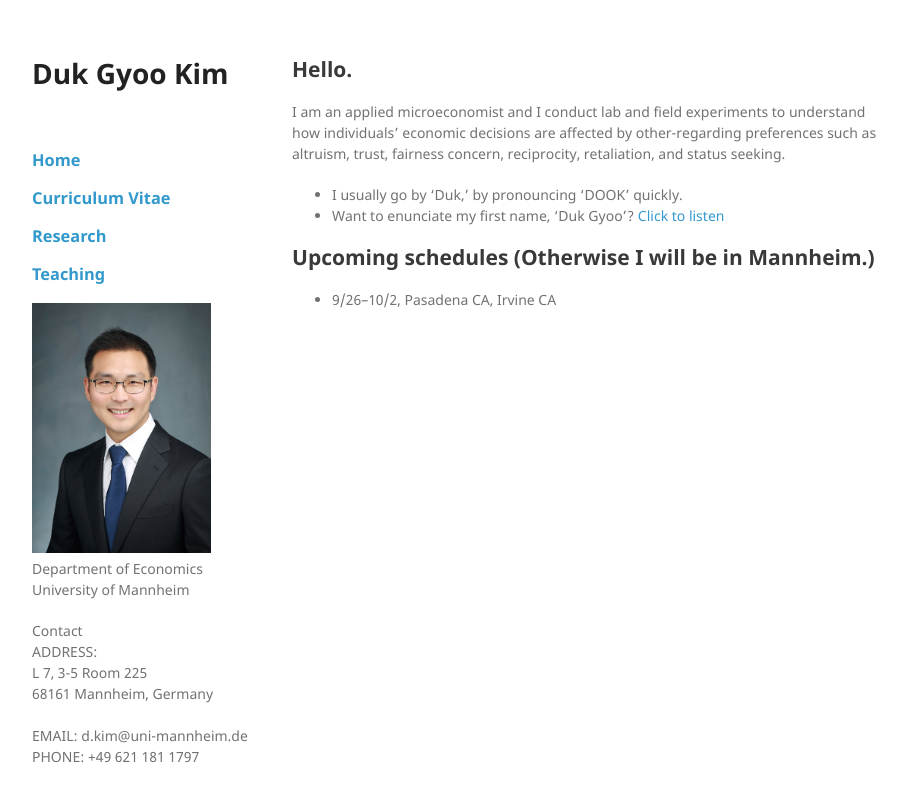
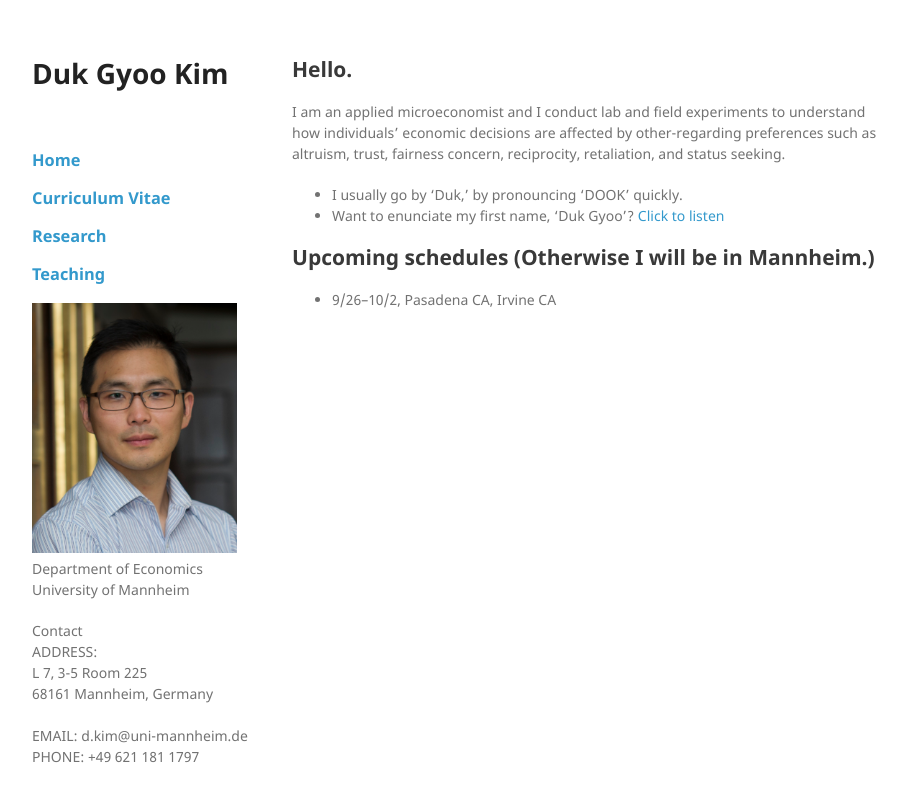
Before and after one commit to kimdukgyoo/kimdukgyoo.github.io, a Jekyll site: the page built from index.md, in a window 1280 px wide. Shown: the top 802 px of the page, without its empty margins (178-1085 px from the left). Built offline with Jekyll 4.4.1, drawn with Linux system fonts in a browser that asks for light colours; our own code applies the rules of GitHub Pages for plain Markdown files.

Commit message:
Update default.html

```diff
--- a/_layouts/default.html
+++ b/_layouts/default.html
@@ -19,7 +19,7 @@
         <h3><a href="./cv"> Curriculum Vitae </a></h3>
         <h3><a href="./research"> Research </a></h3>
         <h3><a href="./teaching"> Teaching </a></h3>
-        <div style="display:inline;float:center"><img border="0" height="250" src="./profile.JPG"></div>
+        <div style="display:inline;float:center"><img border="0" height="250" src="./DukGyooKim_profile.JPG"></div>
         <p>Department of Economics<br>University of Mannheim</p>
         <p>Contact <br> ADDRESS: <br> L 7, 3-5 Room 225 <br> 68161 Mannheim, Germany <br> <br> EMAIL: d.kim@uni-mannheim.de <br> PHONE: +49 621 181 1797</p>
 
```
